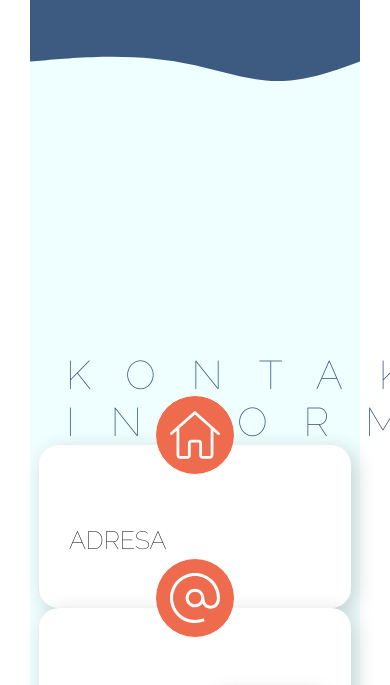
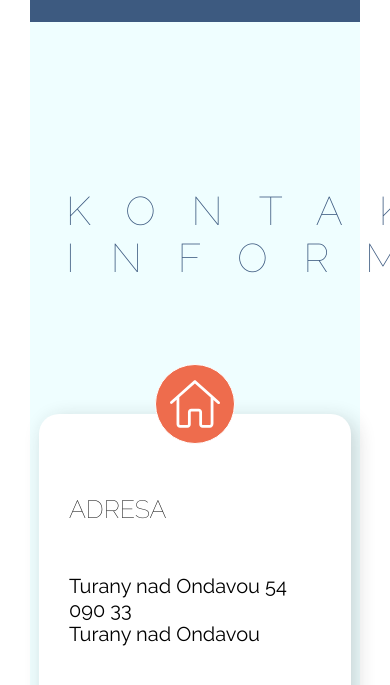
Before and after one commit to viliamnovicky/resume, a website: page index.html in a window 390 px wide. Shown: the part 620-1305 px from the top of the page. Drawn offline with Linux system fonts and the light colour scheme.

Commit message:
ntb and tablet responsivity

```diff
--- a/index.html
+++ b/index.html
@@ -32,9 +32,7 @@
             <h2 class="header__h2">Životopis</h2>
         </div>
     </div>
-    <div class="wave__cont background-light">
-        <img src="./img/svg/wave1.svg" class = "wave wave__1">
-    </div>
+    <img src="./img/svg/wave1.svg" class = "wave wave__1 background-light">
     <div class="section section__address">
         <h2 class="header__h2 color-primary">Kontaktné informácie</h2>
         <div class="address">
--- a/scss/layout/_sections.scss
+++ b/scss/layout/_sections.scss
@@ -13,14 +13,26 @@
 
     &__address {
         background: $color-light;
-        height: 70rem;
+        height: 75rem;
         padding-top: 5rem;
+        margin-top: -5rem;
+
+        @include respond(tab-land) {
+            height: 180rem;
+            margin-top: -10rem;
+            justify-content: space-evenly;
+        }
     }
 
     &__education {
         background: $color-secondary;
         height: 80rem;
-        margin-top: -1rem
+        margin-top: -1rem;
+
+        @include respond(tab-land) {
+            height: 120rem;
+            justify-content: center;
+        }
     }
 
     &__program-skills {
--- a/scss/layout/_waves.scss
+++ b/scss/layout/_waves.scss
@@ -1,9 +1,6 @@
 .wave {
   width: 100%;
-
-  &__cont {
-    position: relative;
-    width: 100%;
-    height: 22rem;
-  }
+  height: 100%;
+  padding: 0;
+  margin: 0;
 }
--- a/scss/pages/_address.scss
+++ b/scss/pages/_address.scss
@@ -6,8 +6,7 @@
     transition: all .2s;
     z-index: 10;
 
-    @include respond(ntb) {
-        top: 40rem;
+    @include respond(tab-land) {
         flex-direction: column;
         justify-content: center;
         padding: 0;
@@ -18,7 +17,7 @@
         padding: 0;
         padding-top: 15rem;
 
-        @include respond(ntb) {
+        @include respond(tab-land) {
             padding-top: 0;
         }
 
@@ -27,7 +26,7 @@
             width: 40rem;
             box-shadow: .5rem .5rem 2rem rgba($color-dark, .2);
 
-            @include respond(ntb) {
+            @include respond(tab-land) {
                 background: $color-white;
                 width: 50rem;
                 height: 40rem;
@@ -60,7 +59,7 @@
         position: relative;
         transition: all .2s;
 
-        @include respond(ntb) {
+        @include respond(tab-land) {
             background: $color-white;
             width: 50rem;
             margin: auto;
@@ -85,7 +84,7 @@
         border: 1px solid $color-white;
         top: 65%;
 
-        @include respond(ntb) {
+        @include respond(tab-land) {
             top: -5rem;
             width: 8rem;
             height: 8rem;
@@ -98,7 +97,7 @@
         top: 8rem;
         opacity: 0;
 
-        @include respond(ntb) {
+        @include respond(tab-land) {
             opacity: 1;
         }
 
@@ -115,7 +114,7 @@
                 margin-top: .4rem;
                 margin-left: 3.8rem;
 
-                @include respond(ntb) {
+                @include respond(tab-land) {
                     margin-left: 13.8rem;
                 }
             }
@@ -142,7 +141,7 @@
             box-shadow: .5rem .5rem 2rem rgba($color-dark, .2);
             font-size: $font-size-h5;
 
-            @include respond(ntb) {
+            @include respond(tab-land) {
                 left: 0;
             }
         }
@@ -164,7 +163,7 @@
             top: .5rem;
             right: -10rem;
 
-            @include respond(ntb) {
+            @include respond(tab-land) {
                 right: -20rem;
             }
 
--- a/scss/pages/_education.scss
+++ b/scss/pages/_education.scss
@@ -14,13 +14,8 @@
         left: calc(100% - 14rem);
         top: 2rem;
 
-        @include respond(ntb) {
+        @include respond(tab-land) {
           left: calc(100% - 8rem);
-          top: 8rem;
-        }
-
-        @include respond(tab-land) {
-          left: calc(100% - 6rem);
           top: 6rem;
         }
 
@@ -34,14 +29,9 @@
         left: calc(100% - 14rem);
         top: 2rem;
 
-        @include respond(ntb) {
+        @include respond(tab-land) {
           left: calc(100% - 8rem);
           top: 8rem;
-        }
-
-        @include respond(tab-land) {
-          left: calc(100% - 6rem);
-          top: 6rem;
         }
 
         @include respond(phone) {
@@ -67,19 +57,19 @@
         left: calc(50% + 36rem);
       }
 
-      @include respond(ntb) {
+      @include respond(tab-land) {
         border-radius: 2rem;
         width: 95%;
-        height: 40rem;
+        height: 50rem;
         left: 50%;
         background: $color-white;
 
         &--schools {
-          top: 50rem;
+          top: 30rem;
         }
 
         &--courses {
-          top: 92rem;
+          top: 35rem;
         }
       }
     }
@@ -114,12 +104,9 @@
     position: absolute;
     @include absolute-center;
 
-    @include respond(ntb) {
+    @include respond(tab-land) {
       left: calc(100% - 8rem);
       top: 8rem;
-    }
-
-    @include respond(tab-land) {
       width: 10rem;
       height: 10rem;
     }
@@ -136,14 +123,9 @@
     &--schools {
       left: 25%;
 
-      @include respond(ntb) {
+      @include respond(tab-land) {
         left: calc(100% - 8rem);
         top: 8rem;
-      }
-
-      @include respond(tab-port) {
-        left: calc(100% - 6rem);
-        top: 6rem;
       }
 
       @include respond(phone) {
@@ -155,14 +137,9 @@
     &--courses {
       left: 75%;
 
-      @include respond(ntb) {
+      @include respond(tab-land) {
         left: calc(100% - 8rem);
         top: 8rem;
-      }
-
-      @include respond(tab-port) {
-        left: calc(100% - 6rem);
-        top: 6rem;
       }
 
       @include respond(phone) {
@@ -180,19 +157,20 @@
     transition: all 0.2s;
     overflow: hidden;
 
-    @include respond(ntb) {
+    @include respond(tab-land) {
       border-radius: 2rem;
       width: 95%;
-      height: 40rem;
+      height: 50rem;
       left: 50%;
       background: $color-white;
+      position: relative;
 
       &--schools {
-        top: 50rem;
+        top: 30rem;
       }
 
       &--courses {
-        top: 92rem;
+        top: 35rem;
       }
     }
 
@@ -206,7 +184,7 @@
     opacity: 0;
     visibility: hidden;
 
-    @include respond(ntb) {
+    @include respond(tab-land) {
       opacity: 1;
       visibility: visible;
       padding-bottom: 0.5rem;
```
Also changed, not shown: css/style.comp.css, css/style.css, css/style.prefix.css, img/svg/wave1.png (added), 2 other files.
